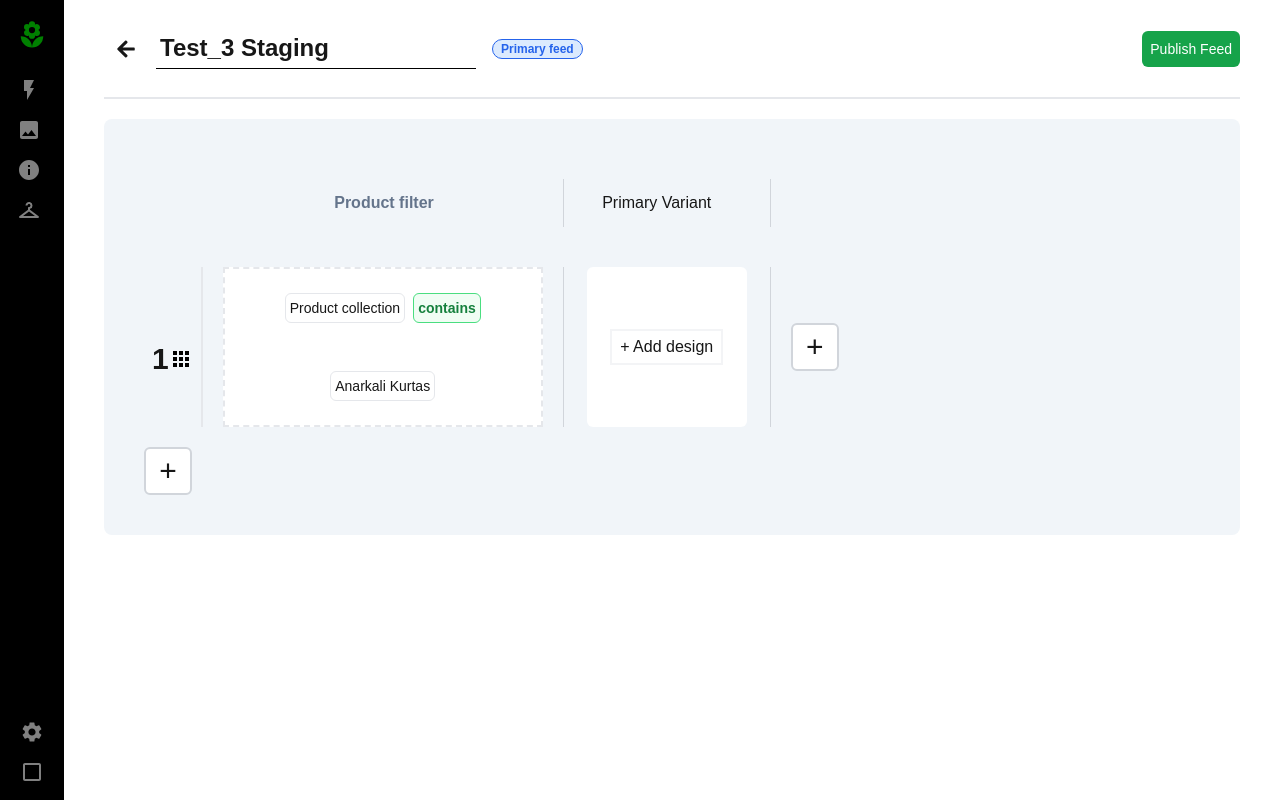
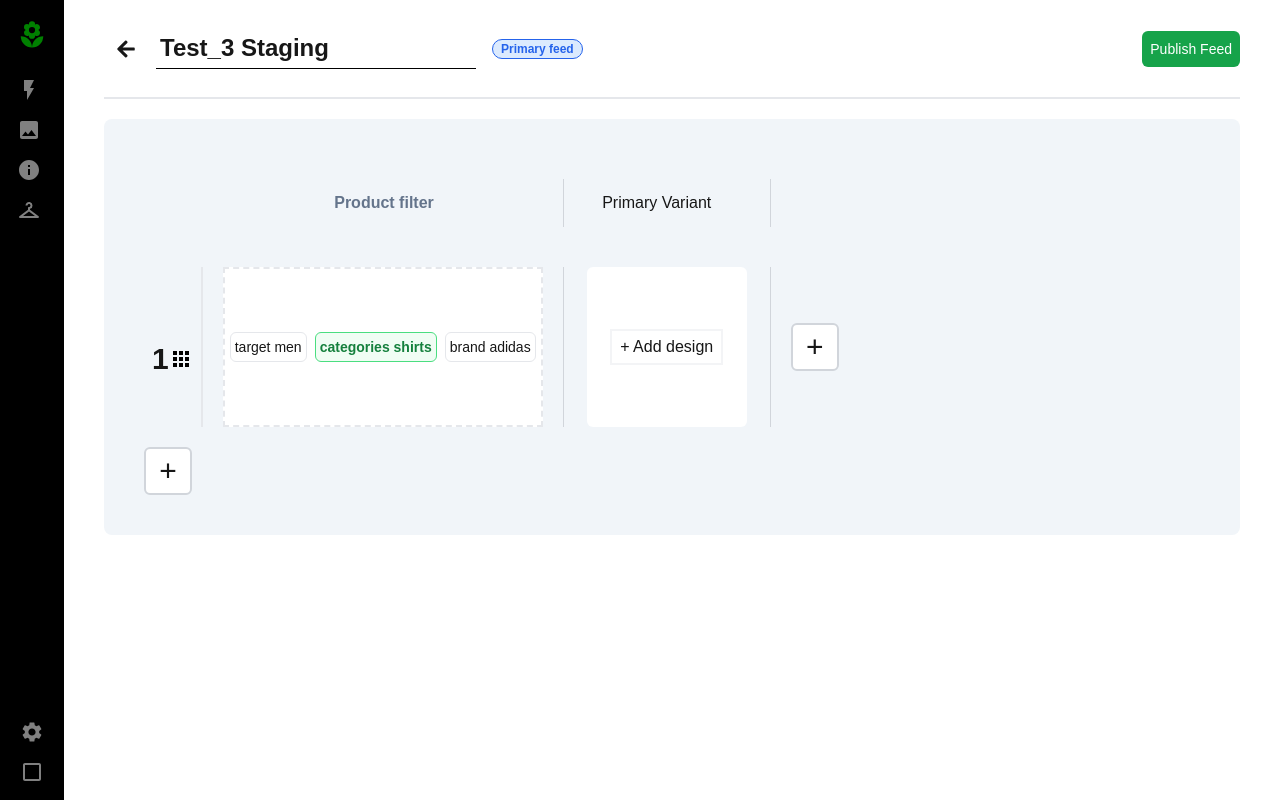
Before and after one commit to hh-hassan/assignment_RetainIQ, a Next.js app: page / in a window 1280 px wide. Built offline with nearby package versions, Linux system fonts and the light colour scheme.

Commit message:
improve add filter functionality

```diff
--- a/src/app/components/FiltersContainer.js
+++ b/src/app/components/FiltersContainer.js
@@ -9,9 +9,13 @@ const FiltersContainer = () => {
     const dispatch = useDispatch();
 
     const filters = useSelector((store) => store.filter.filters);
+
     const row = useSelector((store) => store.filter.row);
 
-    const [selectedOptions, setSelectedOptions] = useState([]);
+    const prevFilters = useSelector((store) => store.table.table?.[row]?.filters);
+    const filterTitles = prevFilters ? prevFilters.map(filter => filter.title) : [];
+
+    const [selectedOptions, setSelectedOptions] = useState(filterTitles);
 
     const handleCheckboxChange = (title, option) => {
 
@@ -53,6 +57,7 @@ const FiltersContainer = () => {
 
                         <input
                             type="checkbox"
+                            checked={selectedOptions.includes(`${filters[0].title.toLowerCase()} ${option.toLowerCase()}`)}
                             onChange={() => handleCheckboxChange(filters[0].title, option)}
                             className="h-4 w-4 rounded-full appearance-none border-2 border-gray-300 checked:bg-green-600"
                         />
@@ -79,6 +84,7 @@ const FiltersContainer = () => {
 
                                     <input
                                         type="checkbox"
+                                        checked={selectedOptions.includes(`${filter.title.toLowerCase()} ${option.toLowerCase()}`)}
                                         onChange={() => handleCheckboxChange(filter.title, option)}
                                         className="mx-1 h-3 w-3 appearance-none border-2 border-gray-300 checked:bg-green-600"
                                     />
--- a/src/app/components/RowStart.js
+++ b/src/app/components/RowStart.js
@@ -12,7 +12,13 @@ const RowStart = ({ind}) => {
     const handleClick = () => {
         dispatch(setLocation(ind-1));
         dispatch(change());
-    }
+    };
+
+    const handleButton = (index) => {
+        dispatch(selectButton({rowIndex: ind-1, butIndex: index}))
+        dispatch(setLocation(ind-1));
+        dispatch(change());
+    };
 
     const filters = useSelector((store) => store.table.table?.[ind-1]?.filters);
 
@@ -24,7 +30,7 @@ const RowStart = ({ind}) => {
         {
             (provided) => (
 
-                    <div ref={provided.innerRef} {...provided.draggableProps} className="group flex items-center justify-between h-[200px]">
+                    <div ref={provided.innerRef} className="group flex items-center justify-between h-[200px]">
 
                         <div className="flex items-center justify-centre h-40 border-r-2 border-r-gray-200 p-2">
 
@@ -54,7 +60,7 @@ const RowStart = ({ind}) => {
                                             <button
                                                 key={index}
                                                 className={`border border-gray-200 m-1 p-1 text-sm rounded-md transition-colors duration-200 ${f.isSelected ? 'text-green-700 bg-green-50 border-green-400 font-semibold' : ''}`}
-                                                onClick={() => dispatch(selectButton({rowIndex: ind-1, butIndex: index}))}
+                                                onClick={() => handleButton(index)}
                                             >
                                                 {f.title}
                                             </button>)
--- a/src/redux/tableSlice.js
+++ b/src/redux/tableSlice.js
@@ -9,9 +9,9 @@ const tableSlice = createSlice({
         table: [
             {
                 filters: [
-                    {title:"Product collection", isSelected: false},
-                    {title:"contains", isSelected: true},
-                    {title:"Anarkali Kurtas", isSelected: false}
+                    {title:"target men", isSelected: false},
+                    {title:"categories shirts", isSelected: true},
+                    {title:"brand adidas", isSelected: false}
                 ],
 
                 content: [{ imgId: null, imgTitle: null }]
```
